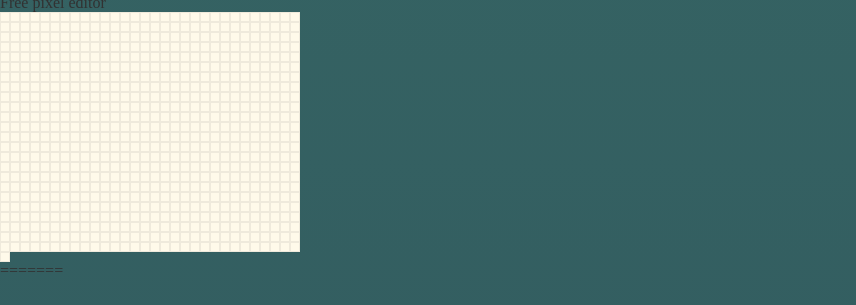
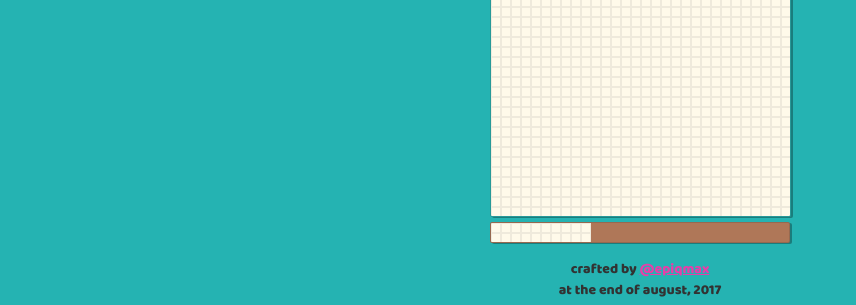
Before and after one commit to epiqm/pixel, a plain HTML site: page index.html in a window 1280 px wide. Shown: the part 134-439 px from the top of the page, without its empty margins (0-856 px from the left). Drawn offline with Linux system fonts and the light colour scheme.

Commit message:
Update index.html

```diff
--- a/index.html
+++ b/index.html
@@ -6,64 +6,12 @@
 	  *
 	  * distributed under the free software license.
 	  *
-<<<<<<< HEAD
 	  */ -->
-=======
-	 */ -->
->>>>>>> 52d1aa9d81293ec9407c0c88aef699482bc4cdee
-
 <!DOCTYPE html>
 <html lang="en">
 	<head>
 		<meta charset="utf8">
-<<<<<<< HEAD
 		<title>Pixel</title>
-		<style>
-			body {
-				background: -moz-linear-gradient(90deg, #19123c 0%, #356363 100%); /* ff3.6+ */
-				background: -webkit-gradient(linear, left top, left bottom, color-stop(0%, #356363), color-stop(100%, #19123c)); /* safari4+,chrome */
-				background: -webkit-linear-gradient(90deg, #19123c 0%, #356363 100%); /* safari5.1+,chrome10+ */
-				background: -o-linear-gradient(90deg, #19123c 0%, #356363 100%); /* opera 11.10+ */
-				background: -ms-linear-gradient(90deg, #19123c 0%, #356363 100%); /* ie10+ */
-				background: linear-gradient(0deg, #19123c 0%, #356363 100%); /* w3c */
-				filter: progid:DXImageTransform.Microsoft.gradient( startColorstr='#356363', endColorstr='#19123c',GradientType=0 ); /* ie6-9 */
-				background-size:100%;
-				background-repeat:no-repeat;
-				min-height:800px;
-				background-color: #17123b;
-				color: #ffffff;
-			}
-			#pix {
-				width: 800px;
-			}
-			.pixl {
-				width: 10px;
-				height: 10px;
-				background: #ffffff;
-				display: block;
-				float: left;
-				margin: 1px;
-			}
-			.pixl:hover {
-				background: blue;
-			}
-		</style>
-	</head>
-	<body>
-		<h1>Pixel</h1>
-		<div>Free pixel editor</div>
-		<div id="pix"></div>
-		<script>
-			var pix = document.getElementById("pix");
-			var matrix = "";
-			for (var i=1; i<1387; i++) {
-				matrix = matrix + "<span class=\"pixl pixl"+i+"\"></span>";
-			}
-			pix.innerHTML = matrix;
-		</script>
-	</body>
-</html>
-=======
 		<meta name=viewport content="width=device-width, initial-scale=1.0, maximum-scale=1.0, user-scalable=no">
 		<meta name="keywords" content="free pixel editor, online pixel creator">
 		<meta name="description" content="Pixel - free web pixel editor.">
@@ -90,4 +38,3 @@
 		<script src="/static/pixel.js"></script>
 	</body>
 </html>
->>>>>>> 52d1aa9d81293ec9407c0c88aef699482bc4cdee
```
